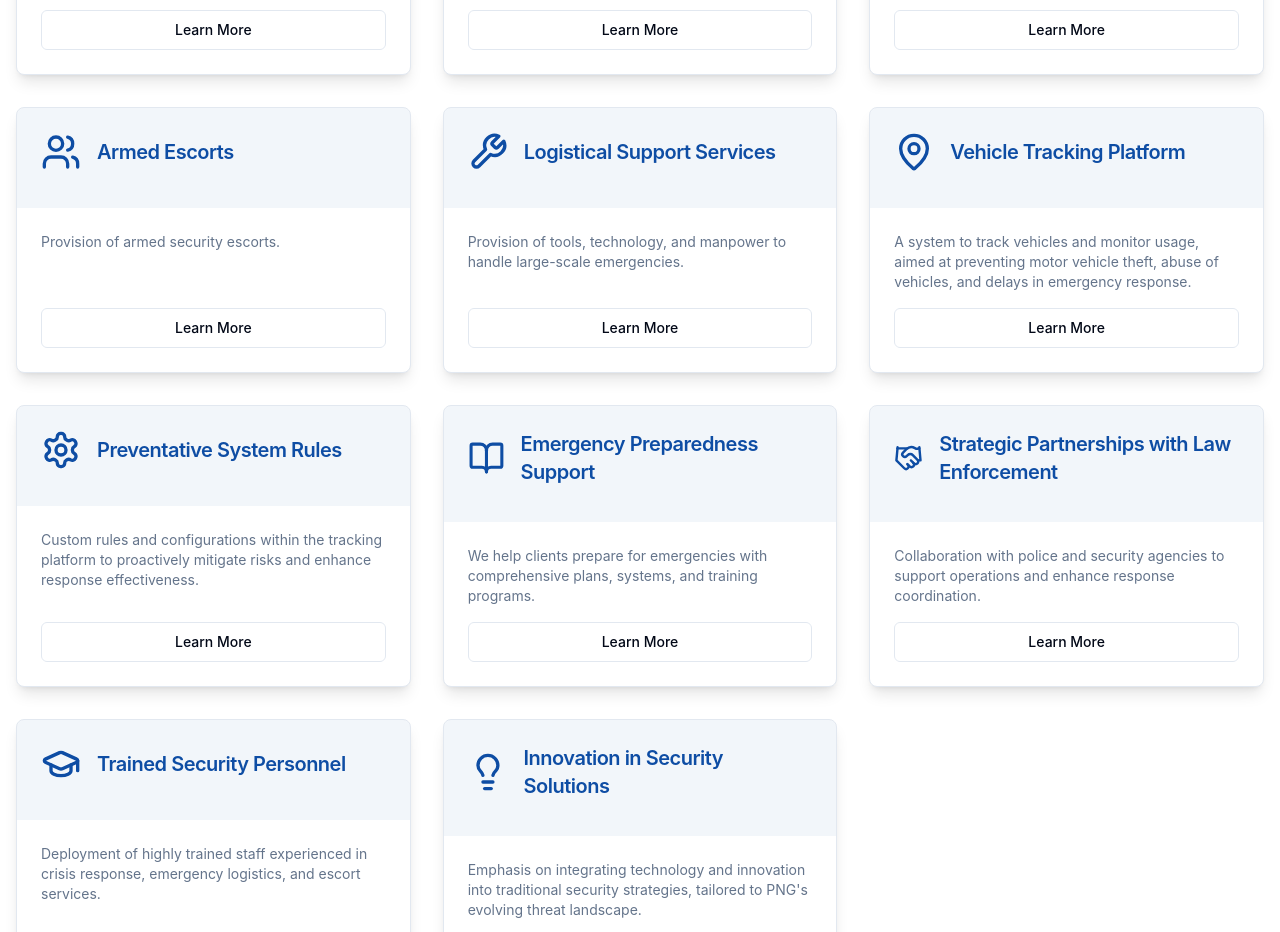
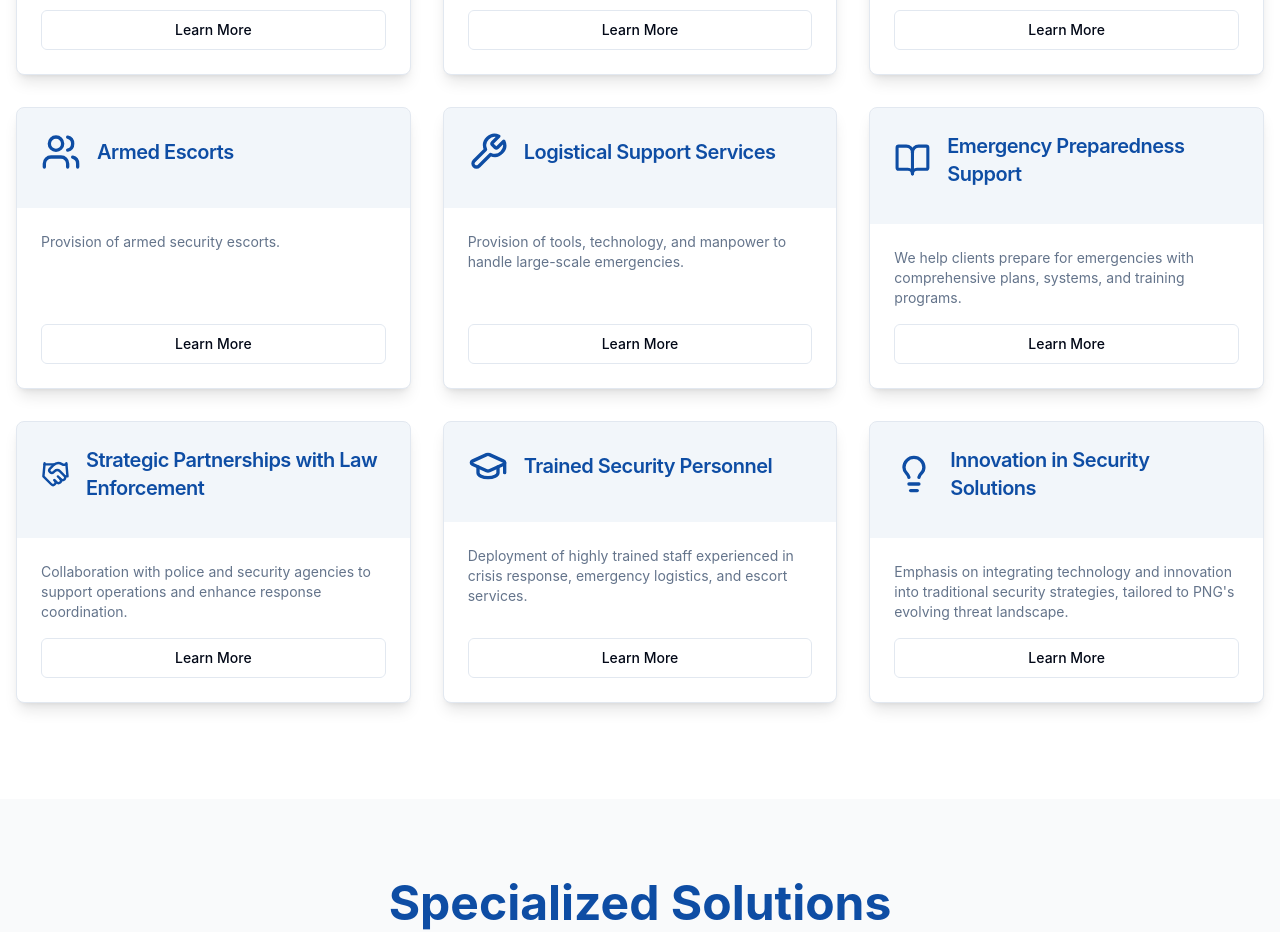
Before and after one commit to JohnSarwom/qrf, a React (Vite) app: page / in a window 1280 px wide. Shown: the part 4720-5652 px from the top of the page. Built offline with nearby package versions, Linux system fonts and the light colour scheme.

Commit message:
Remove services
Remove "Preventative System Rules" and "Vehicle Tracking Platform" from the services list in Services.tsx and clean up unused imports.

```diff
--- a/src/components/Services.tsx
+++ b/src/components/Services.tsx
@@ -1,8 +1,7 @@
-
 import React from 'react';
 import { Card, CardContent, CardHeader, CardTitle } from '@/components/ui/card';
 import { Button } from '@/components/ui/button';
-import { Shield, AlertTriangle, Car, Users, Wrench, MapPin, Settings, BookOpen, Handshake, GraduationCap, Lightbulb } from 'lucide-react';
+import { Shield, AlertTriangle, Car, Users, Wrench, BookOpen, Handshake, GraduationCap, Lightbulb } from 'lucide-react';
 
 const services = [
   {
@@ -29,16 +28,6 @@ const services = [
     icon: <Wrench className="w-10 h-10 text-primary" />,
     title: 'Logistical Support Services',
     description: 'Provision of tools, technology, and manpower to handle large-scale emergencies.',
-  },
-  {
-    icon: <MapPin className="w-10 h-10 text-primary" />,
-    title: 'Vehicle Tracking Platform',
-    description: 'A system to track vehicles and monitor usage, aimed at preventing motor vehicle theft, abuse of vehicles, and delays in emergency response.',
-  },
-  {
-    icon: <Settings className="w-10 h-10 text-primary" />,
-    title: 'Preventative System Rules',
-    description: 'Custom rules and configurations within the tracking platform to proactively mitigate risks and enhance response effectiveness.',
   },
   {
     icon: <BookOpen className="w-10 h-10 text-primary" />,
```
